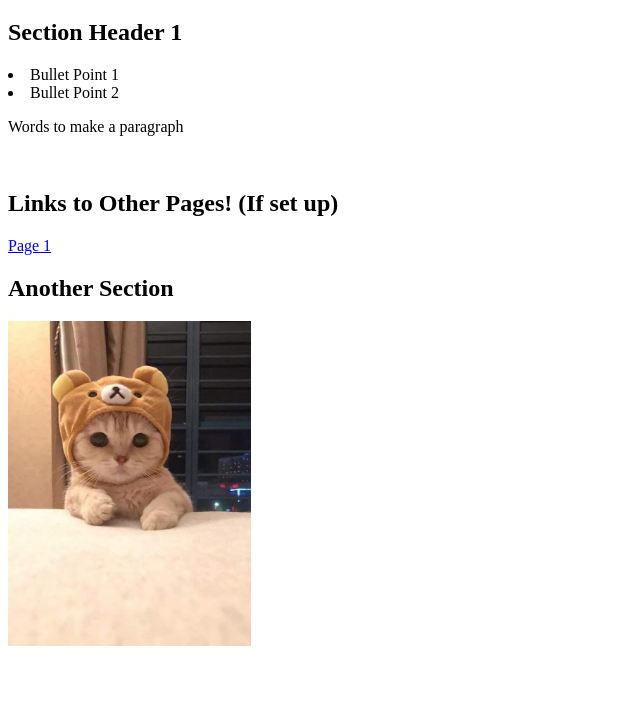
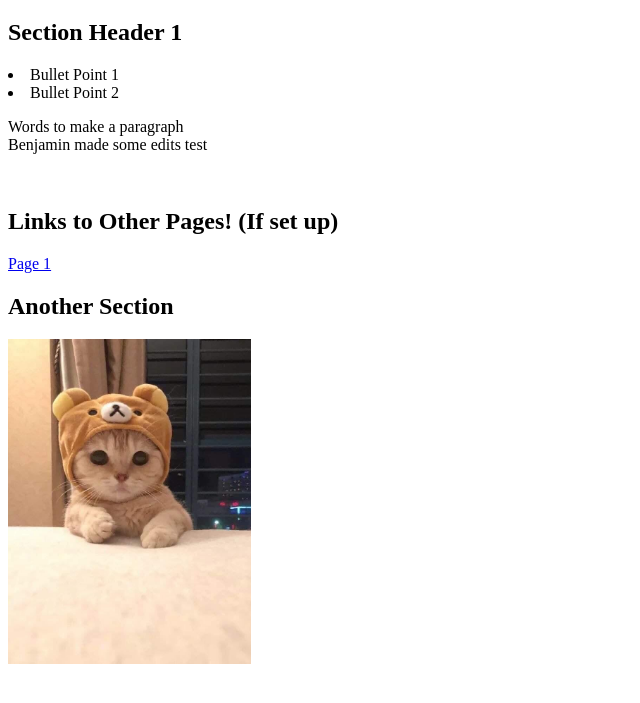
Before and after one commit to benjamin-dinh/hackdavis2021workshop, a plain HTML site: page index.html in a window 1280 px wide. Shown: the part 61-764 px from the top of the page, without its empty margins (0-640 px from the left). Drawn offline with Linux system fonts and the light colour scheme.

Commit message:
testing pull request

```diff
--- a/index.html
+++ b/index.html
@@ -13,7 +13,7 @@
         <h2> Section Header 1</h2>
             <li> Bullet Point 1</li>
             <li> Bullet Point 2</li>
-                <p> Words to make a paragraph </p>
+                <p> Words to make a paragraph <br> Benjamin made some edits test</p>
 
         <br>
 
```
